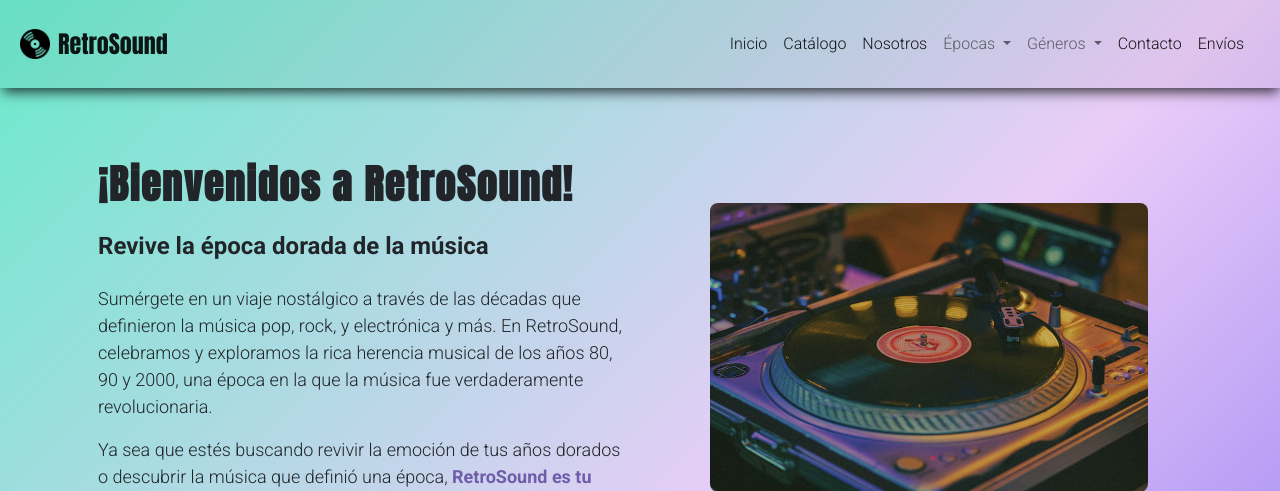
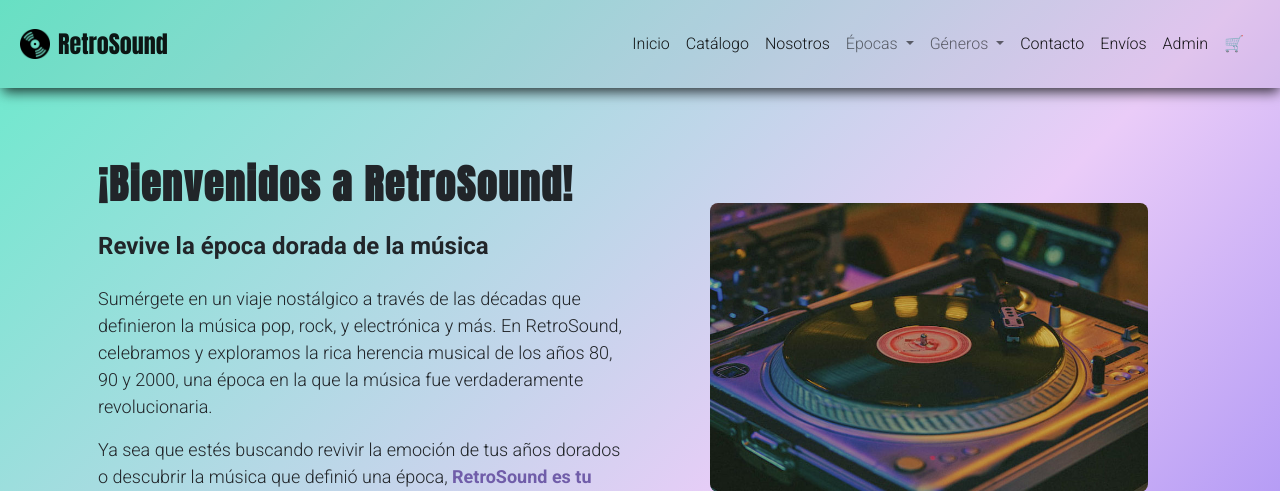
Before and after one commit to mArchilli/ARCHILLI-MERLO-TP-2, a PHP site: page / in a window 1280 px wide. Shown: the top 491 px of the page. Run offline with PHP 8.4, Linux system fonts and the light colour scheme; data that the repository does not hold is empty.

Commit message:
Seccion carrito terminada y navbar modificado

```diff
--- a/admin/index.php
+++ b/admin/index.php
@@ -136,11 +136,15 @@ $userData = $_SESSION['loggedIn'] ?? FALSE;
                     </li>
 
                     <li class="nav-item">
-                        <a class="nav-link active <?= $userData ? "d-none" : "" ?>" href="index.php?sec=login">Log In</a>
+                        <a class="nav-link active <?= $userData ? "" : "d-none" ?>" href="index.php?sec=login">Log In</a>
                     </li>
 
                     <li class="nav-item">
                         <a class="nav-link active <?= $userData ? "" : "d-none" ?>" href="actions/auth_logout.php">Logout: <span class="fw-light"><?= $userData['nombre_usuario'] ?? "" ?></span></a>
+                    </li>
+
+                    <li class="nav-item">
+                        <a class="nav-link active <?= $userData ? "d-none" : "" ?>" href="../index.php">Volver a la tienda</a>
                     </li>
                 </ul>
             </div>
--- a/index.php
+++ b/index.php
@@ -137,6 +137,14 @@ if (!array_key_exists($seccion, $secciones_validas)) {
                     <li class="nav-item">
                         <a class="nav-link active" href="index.php?sec=envios">Envíos</a>
                     </li>
+
+                    <li class="nav-item">
+                        <a class="nav-link active" href="admin">Admin</a>
+                    </li>
+
+                    <li class="nav-item">
+                        <a class="nav-link active p-2" href="index.php?sec=carrito" data-bs-toggle="tooltip" data-bs-placement="top" title="Carrito" >🛒</a>
+                    </li>
                 </ul>
             </div>
         </div>
```
Also changed, not shown: views/producto.php (+10 -2 lines), img/carrito.png (added).
